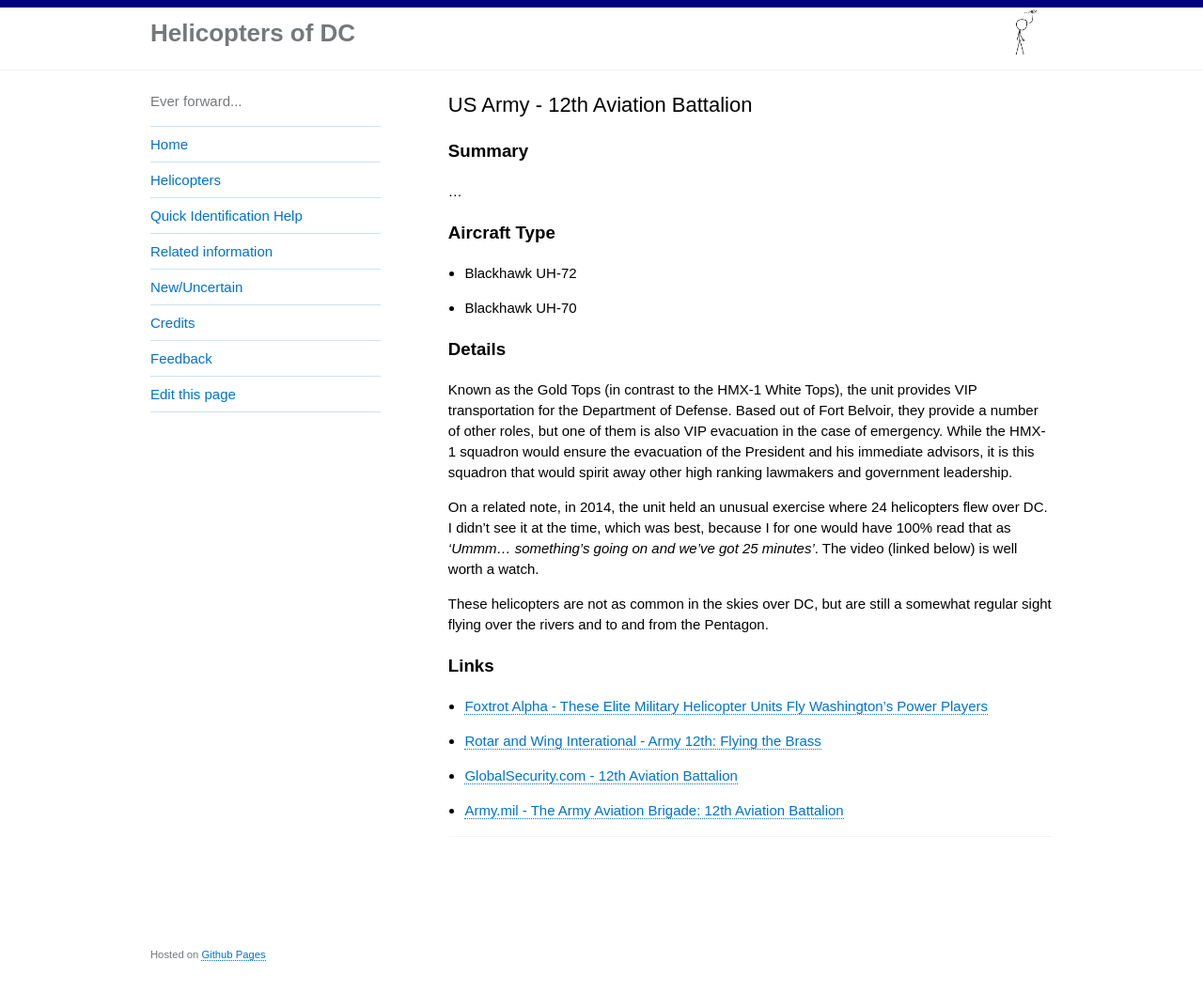
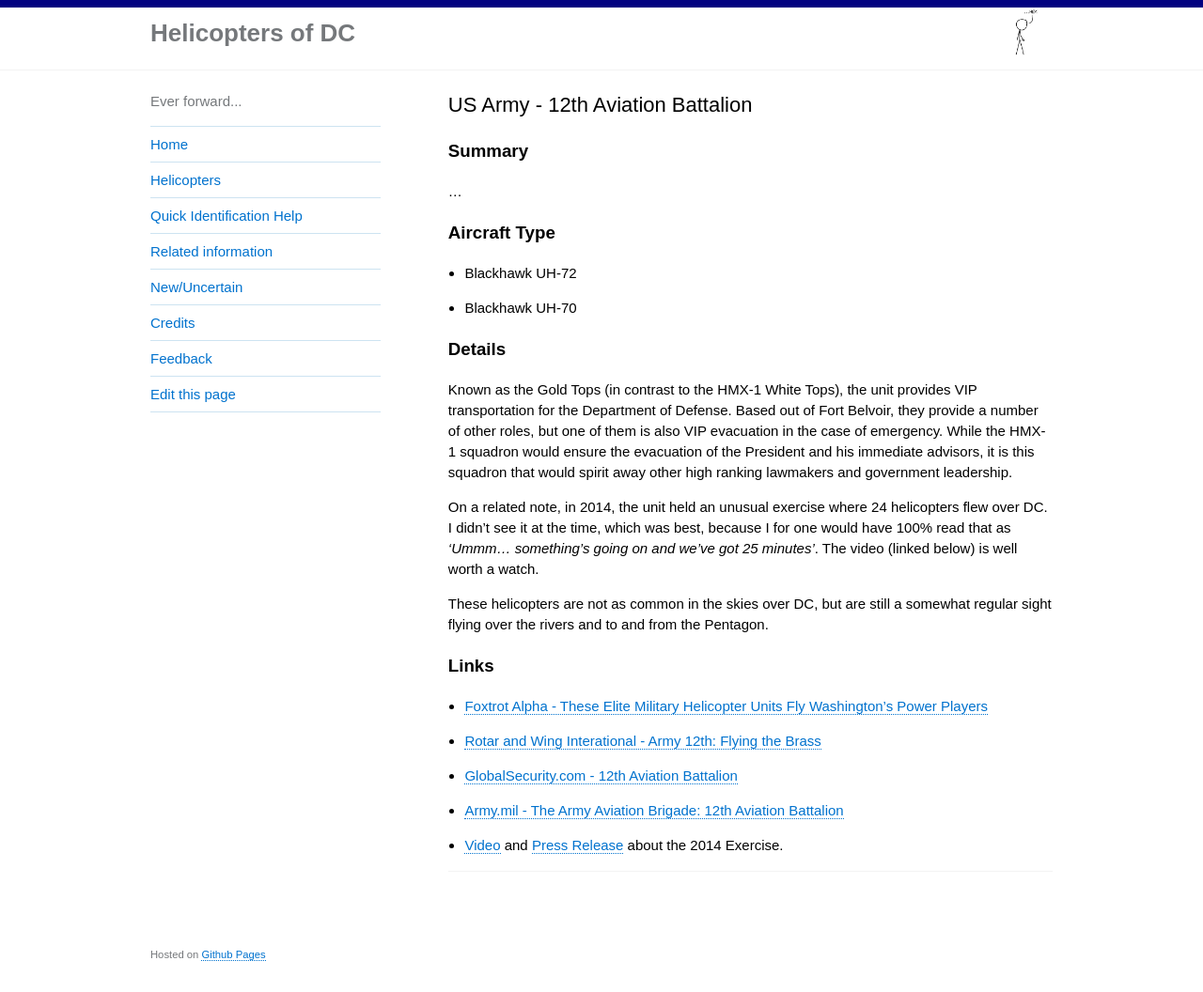
Before and after one commit to gbinal/dc-helicopters, a Jekyll site: the page built from _helicopters/us-army-12th-aviation-battalion.md, in a window 1280 px wide and 1056 px high. Shown: the whole window at 94% size. Built offline with Jekyll 4.4.1, drawn with Linux system fonts in a browser that asks for light colours.

Commit message:
adding back in a link

```diff
--- a/_helicopters/us-army-12th-aviation-battalion.md
+++ b/_helicopters/us-army-12th-aviation-battalion.md
@@ -24,3 +24,4 @@
 * [Rotar and Wing Interational - Army 12th: Flying the Brass](https://www.rotorandwing.com/2012/04/01/army-12th-flying-the-brass/)
 * [GlobalSecurity.com - 12th Aviation Battalion](https://www.globalsecurity.org/military/agency/army/12avn-bn.htm)
 * [Army.mil - The Army Aviation Brigade: 12th Aviation Battalion](https://www.taab.mdw.army.mil/12th-aviation-battalion)
+* [Video](https://www.youtube.com/watch?v=1LOHoxyyVjg) and [Press Release](https://www.army.mil/article/127767/davison_army_airfield_hosts_mass_helicopter_exercise) about the 2014 Exercise.
```
